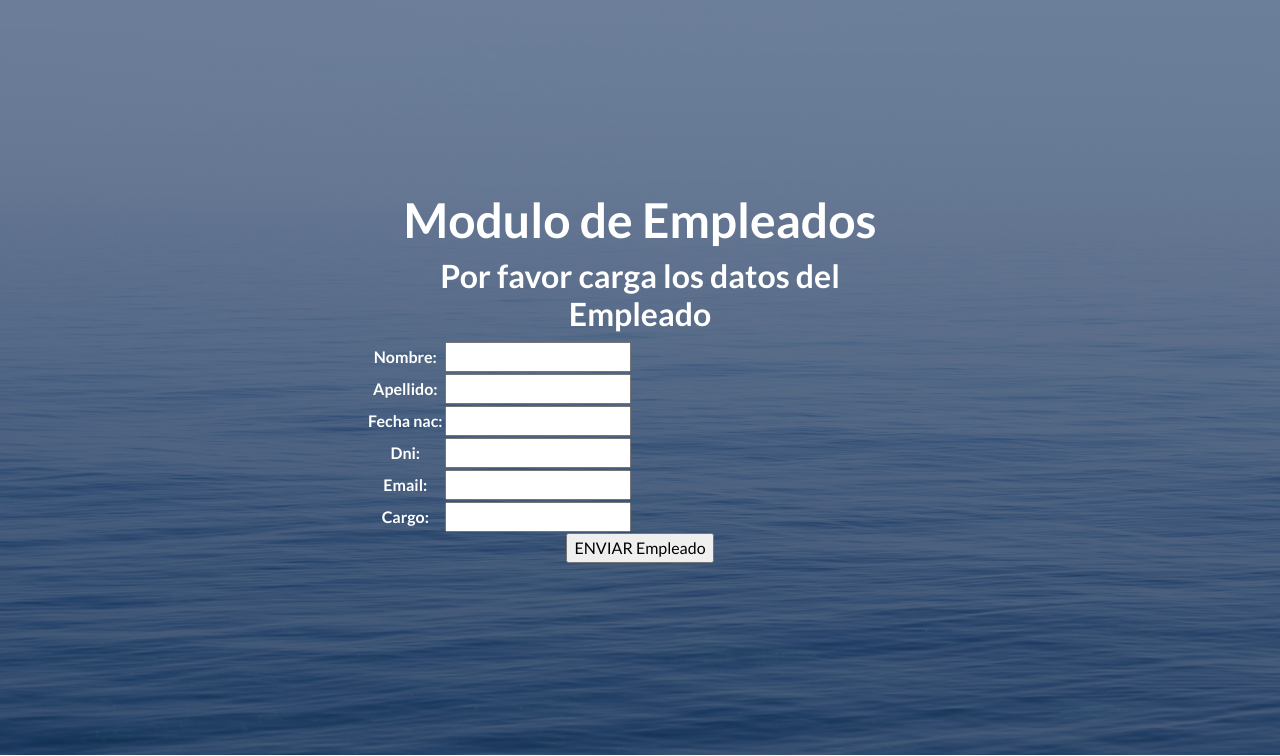
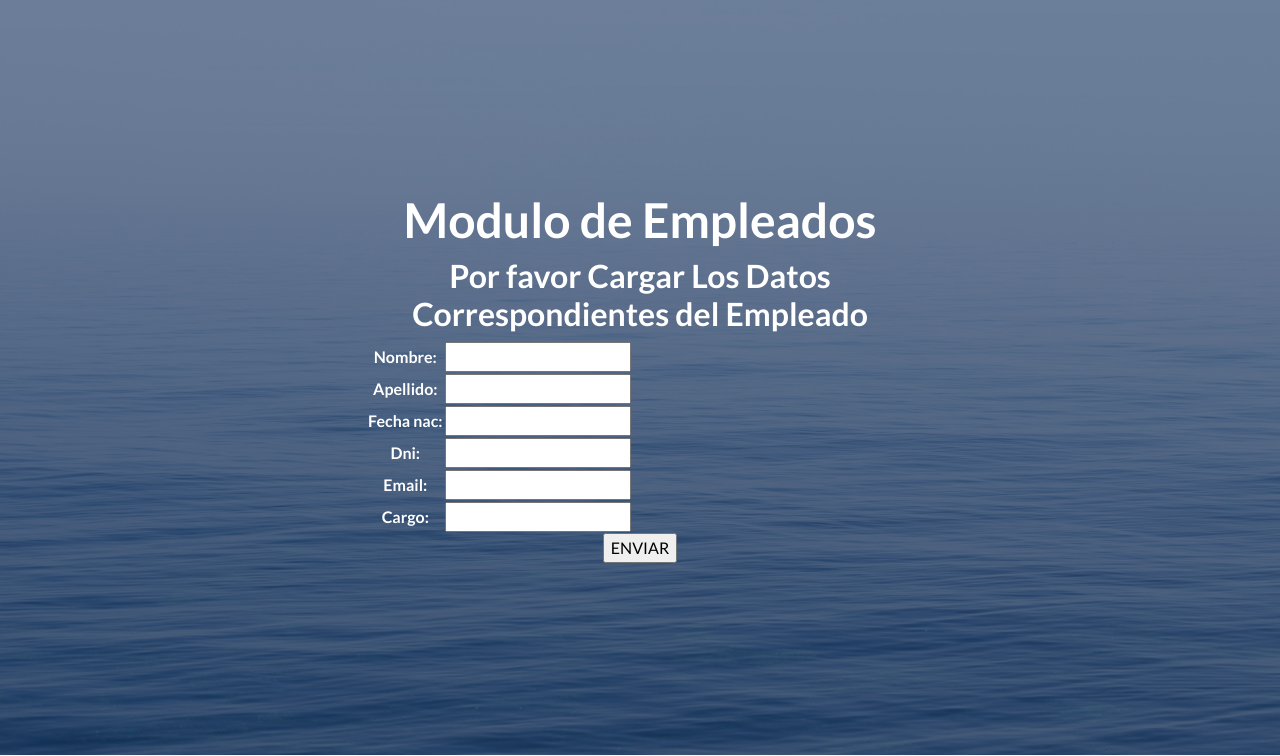
Before and after one commit to a-lacruz/Entrega_Intermedia_ALC, a Django app: page /empleado/ in a window 1280 px wide. Shown: the part 67-823 px from the top of the page. Run offline with Django 4.2, Linux system fonts and the light colour scheme; some libraries are stand-ins or nearby versions.

Commit message:
Update views.py and templates

```diff
--- a/AppCoder/templates/AppCoder/busquedaCliente.html
+++ b/AppCoder/templates/AppCoder/busquedaCliente.html
@@ -9,7 +9,7 @@
 
     <input title="Nombre Cliente" type="text" name="cliente" id="cliente">
 
-    <input type="submit" value="buscar cliente">
+    <input type="submit" value="Buscar Cliente">
 
 </form>
 {{ mensaje }}
--- a/AppCoder/templates/AppCoder/empleado.html
+++ b/AppCoder/templates/AppCoder/empleado.html
@@ -5,7 +5,7 @@
 {% block titulo %}
 <h1>Modulo de Empleados <br> </h1>
 
-<h2 class="text-center text-white">Por favor carga los datos del Empleado</h2>
+<h2 class="text-center text-white">Por favor Cargar Los Datos Correspondientes del Empleado</h2>
     <form  action="{% url 'empleado' %}" method="POST"> {% csrf_token %}
 
     <table>
@@ -14,7 +14,7 @@
 
     </table>
 
-    <input type="submit" value="ENVIAR Empleado">
+    <input type="submit" value="ENVIAR">
 
     </form>
 
--- a/AppCoder/templates/AppCoder/resultadosBusqueda.html
+++ b/AppCoder/templates/AppCoder/resultadosBusqueda.html
@@ -15,7 +15,7 @@
 
 {% else %}
 
-<h2 class="text-center"> NO HAY CLIENTES CON ESE NOMBRE...</h2>
+<h2 class="text-center"> NO HAY REGISTROS DE CLIENTES CON ESE NOMBRE...</h2>
 
 {% endif %}
 {% endblock %}
--- a/AppCoder/views.py
+++ b/AppCoder/views.py
@@ -16,45 +16,43 @@ def exitoso(request):
 
 # Modulo carga de formulario de productos
 def prod_form(request):
-    if request.method=="POST":
-        form=ProdForm(request.POST)
+    if request.method == "POST":
+        form = ProdForm(request.POST)
         if form.is_valid():
-            data=form.cleaned_data
+            data = form.cleaned_data
             prod = Producto(codigo=data["codigo"], descripcion=data["descripcion"], cant=data["cant"])
             prod.save()
-            return render (request, 'AppCoder/exitoso.html', {"mensaje": "PRODUCTO CREADO CORRECTAMENTE!!"})
-    else:
-        formulario=ProdForm()
-
-    return render (request, 'AppCoder/producto.html', {'form':formulario})
+            return render(request, "AppCoder/exitoso.html", {"mensaje": "PRODUCTO CREADO CORRECTAMENTE!!"})
+    elif request.method == "GET":
+        form = ProdForm()
+        return render(request, "AppCoder/producto.html", {"form": form})
 
 # Modulo carga de formulario de empleados
 def emple_form(request):
-    if request.method=="POST":
-        form=EmpForm(request.POST)
+    if request.method == "POST":
+        form = EmpForm(request.POST)
         if form.is_valid():
-            info=form.cleaned_data
+            info = form.cleaned_data
             emple = Empleado(nombre=info["nombre"], apellido=info["apellido"], fecha_nac=info["fecha_nac"], dni=info["dni"], email=info["email"], cargo=info["cargo"])
             emple.save()
-            return render (request, "AppCoder/exitoso.html", {"mensaje": "EMPLEADO CREADO CORRECTAMENTE!!"})
-    else:
-        formulario=EmpForm()
-
-    return render (request, "AppCoder/empleado.html", {"form":formulario})
+            return render(request, "AppCoder/exitoso.html", {"mensaje": "EMPLEADO CREADO CORRECTAMENTE!!"})
+    elif request.method == "GET":
+        form = EmpForm()
+        return render(request, "AppCoder/empleado.html", {"form": form})
 
 # Modulo carga de clientes
 def cli_form(request):
-    if request.method=="POST":
-        form=CliForm(request.POST)
+    if request.method == "POST":
+        form = CliForm(request.POST)
         if form.is_valid():
             cli = form.cleaned_data
-            cliente = Cliente(cliente=cli["cliente"], direccion=cli["direccion"], pedido=cli["pedido"],estado=cli["estado"])
+            cliente = Cliente(cliente=cli["cliente"], direccion=cli["direccion"], pedido=cli["pedido"], estado=cli["estado"])
             cliente.save()
-            return render (request, 'AppCoder/exitoso.html', {"mensaje": "CLIENTE CREADO CORRECTAMENTE!!"})
-    else:
-        formulario=CliForm()
+            return render(request, "AppCoder/exitoso.html", {"mensaje": "CLIENTE CREADO CORRECTAMENTE!!"})
+    elif request.method == "GET":
+        form = CliForm()
+        return render(request, "AppCoder/cliente.html", {"form": form})
 
-    return render (request, 'AppCoder/cliente.html', {'form':formulario})
 
 # Modulos de buqueda de clientes en la base de datos
 def busquedaCliente(request):
@@ -65,9 +63,9 @@ def buscar(request):
 
     if request.GET["cliente"]:
 
-        cliente=request.GET["cliente"]
-        clientes=Cliente.objects.filter(cliente__icontains=cliente)
-        return render(request,"AppCoder/resultadosBusqueda.html", {"clientes":clientes} )
+        cliente = request.GET["cliente"]
+        clientes = Cliente.objects.filter(cliente__icontains=cliente)
+        return render(request, "AppCoder/resultadosBusqueda.html", {"clientes":clientes} )
 
     else:
         return render(request, "AppCoder/busquedaCliente.html", {"mensaje":"Por favor ingresa el cliente"})
```
